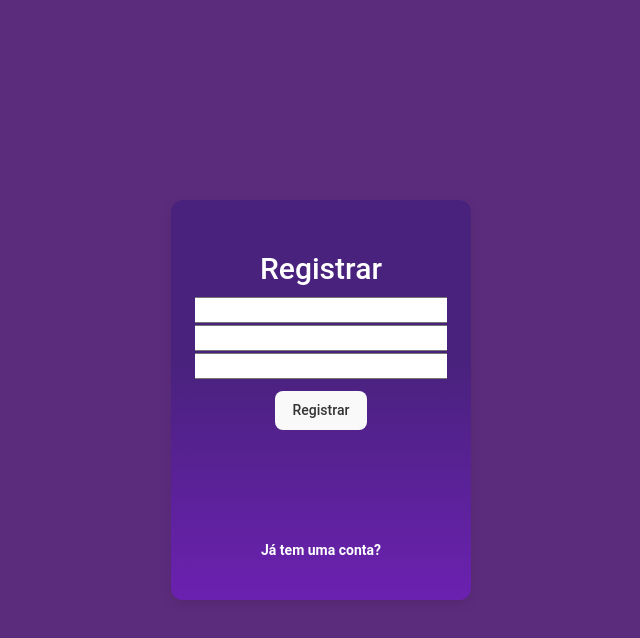
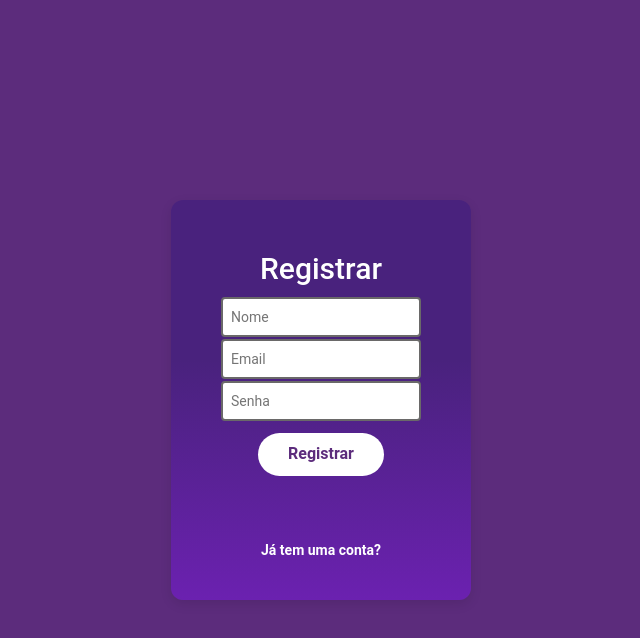
Before and after one commit to Bloco314/innyx, a Vue app in the folder frontend/: page / in a window 1280 px wide. Both pictures are taken after a click on the button "Ainda não tem uma conta?". Shown: the top 638 px of the page, without its empty margins (319-959 px from the left). Built offline with nearby package versions, Linux system fonts and the light colour scheme.

Commit message:
[feature]: register style done

```diff
--- a/frontend/src/components/Atoms/Register.vue
+++ b/frontend/src/components/Atoms/Register.vue
@@ -1,54 +1,43 @@
-<template>
-  <div>
-    <h2>Registrar</h2>
-    <form @submit.prevent="register">
-      <input v-model="name" placeholder="Nome" />
-      <input v-model="email" placeholder="Email" />
-      <input v-model="password" type="password" placeholder="Senha" />
-      <button type="submit">Registrar</button>
-    </form>
-  </div>
-</template>
-
-<script setup>
+<script setup lang="ts">
 import { ref } from "vue";
+import { registerService } from "../../services/service";
+import PrimaryButton from "./PrimaryButton.vue";
+import Input from "./Input.vue";
 
 const name = ref("");
 const email = ref("");
 const password = ref("");
 
 async function register() {
-  await fetch("/sanctum/csrf-cookie", {
-    credentials: "include",
-  });
+  const res = await registerService(name.value, email.value, password.value);
 
-  const token = getCookie("XSRF-TOKEN");
-
-  const res = await fetch("/api/register", {
-    method: "POST",
-    headers: {
-      "Content-Type": "application/json",
-      "X-XSRF-TOKEN": decodeURIComponent(token),
-    },
-    credentials: "include",
-    body: JSON.stringify({
-      name: name.value,
-      email: email.value,
-      password: password.value,
-    }),
-  });
-
-  if (res.ok) {
+  if (res.success) {
     alert("Registrado com sucesso!");
+    name.value = "";
+    email.value = "";
+    password.value = "";
   } else {
-    alert("Erro ao registrar");
+    alert("Erro ao registrar!");
   }
 }
+</script>
 
-function getCookie(name) {
-  const cookie = document.cookie
-    .split("; ")
-    .find((row) => row.startsWith(name + "="));
-  return cookie?.split("=")[1];
+<template>
+  <div>
+    <h2>Registrar</h2>
+    <form @submit.prevent="register">
+      <Input v-model="name" placeholder="Nome" />
+      <Input v-model="email" placeholder="Email" />
+      <Input v-model="password" type="password" placeholder="Senha" />
+      <PrimaryButton type="submit">Registrar</PrimaryButton>
+    </form>
+  </div>
+</template>
+
+<style scoped>
+form{
+  input{
+    width: 200px;
+  }
 }
-</script>
+</style>
```
